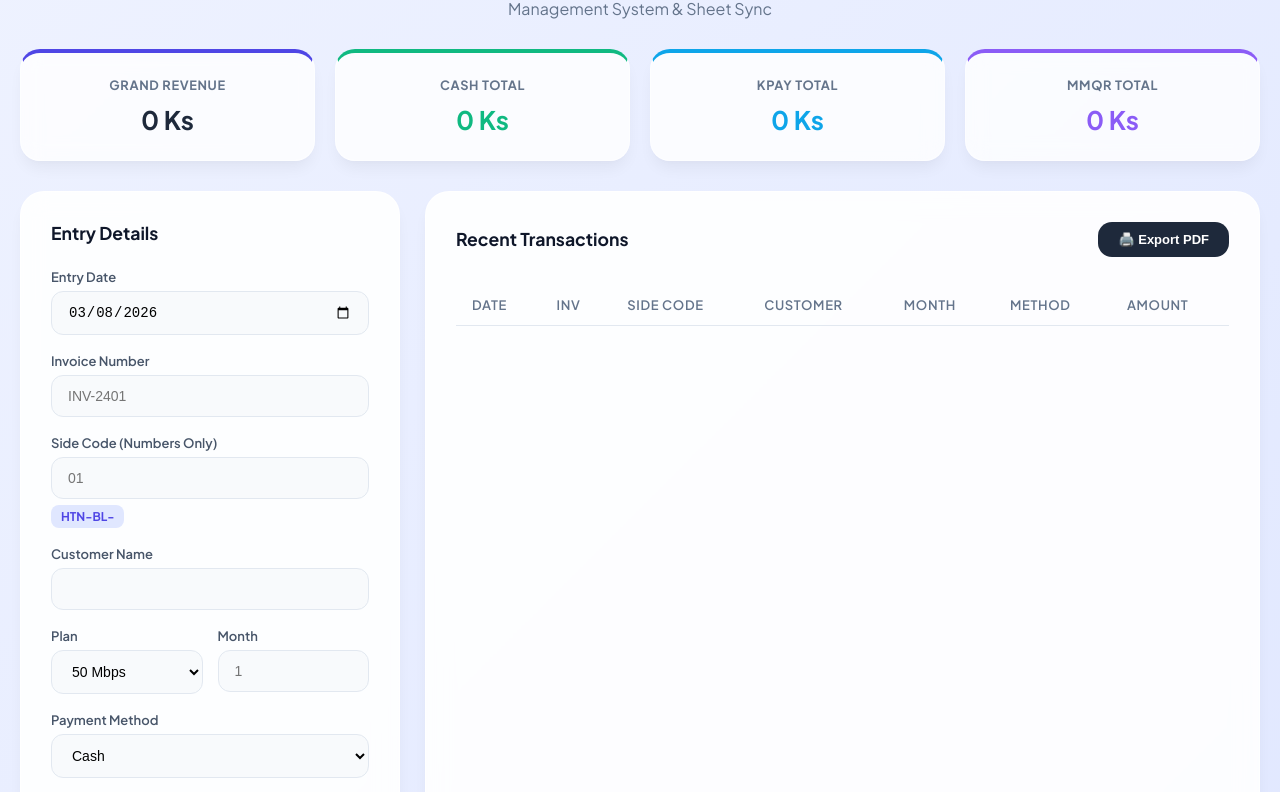
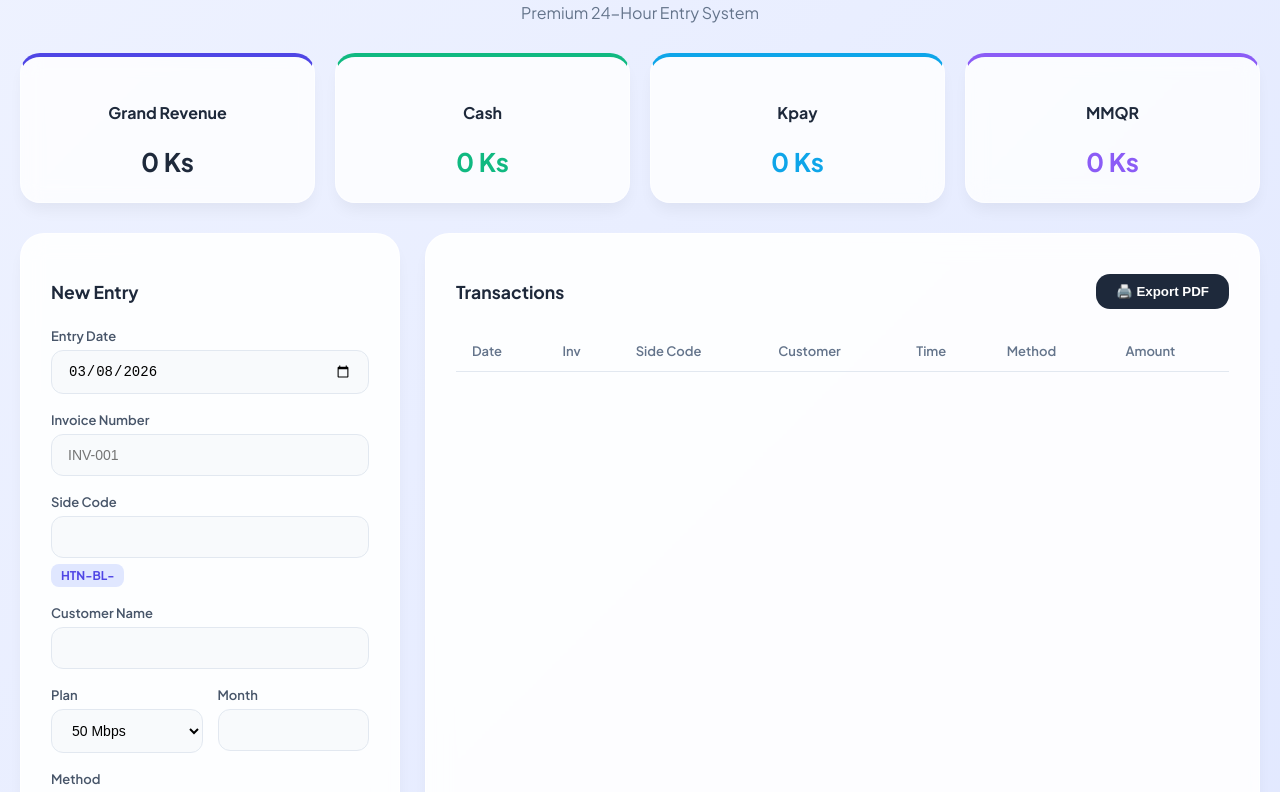
Before and after one commit to myominsoe118-sketch/Billing, a plain HTML site: page index.html in a window 1280 px wide. Shown: the part 74-866 px from the top of the page. Drawn offline with Linux system fonts and the light colour scheme.

Commit message:
Update index.html

```diff
--- a/index.html
+++ b/index.html
@@ -7,216 +7,107 @@
     <link href="https://fonts.googleapis.com/css2?family=Plus+Jakarta+Sans:wght@300;400;600;700&display=swap" rel="stylesheet">
     <style>
         :root {
-            --primary: #4f46e5;
-            --success: #10b981;
-            --info: #0ea5e9;
-            --purple: #8b5cf6;
-            --bg-light: #f1f5f9;
-            --card-shadow: 0 10px 15px -3px rgba(0, 0, 0, 0.05), 0 4px 6px -2px rgba(0, 0, 0, 0.02);
+            --primary: #4f46e5; --success: #10b981; --info: #0ea5e9; --purple: #8b5cf6;
+            --bg-light: #f1f5f9; --card-shadow: 0 10px 15px -3px rgba(0, 0, 0, 0.05);
         }
 
-        /* Number Spinners ဖျောက်ရန် */
-        input::-webkit-outer-spin-button,
-        input::-webkit-inner-spin-button { -webkit-appearance: none; margin: 0; }
+        input::-webkit-outer-spin-button, input::-webkit-inner-spin-button { -webkit-appearance: none; margin: 0; }
         input[type=number] { -moz-appearance: textfield; }
 
         body {
             font-family: 'Plus Jakarta Sans', sans-serif;
             background: linear-gradient(135deg, #eef2ff 0%, #e0e7ff 100%);
-            margin: 0;
-            padding: 20px;
-            color: #1e293b;
-            min-height: 100vh;
+            margin: 0; padding: 20px; color: #1e293b; min-height: 100vh;
         }
 
-        .container { max-width: 1250px; margin: auto; }
+        .container { max-width: 1300px; margin: auto; }
 
-        /* Dashboard Header Cards */
-        .dashboard {
-            display: grid;
-            grid-template-columns: repeat(auto-fit, minmax(220px, 1fr));
-            gap: 20px;
-            margin-bottom: 30px;
+        .dashboard { display: grid; grid-template-columns: repeat(auto-fit, minmax(220px, 1fr)); gap: 20px; margin-bottom: 30px; }
+        .stat-card {
+            background: rgba(255, 255, 255, 0.8); backdrop-filter: blur(10px);
+            padding: 24px; border-radius: 20px; box-shadow: var(--card-shadow);
+            border: 1px solid rgba(255, 255, 255, 0.5); text-align: center;
         }
+        .stat-card .amt { font-size: 1.6rem; font-weight: 700; margin-top: 10px; }
 
-        .stat-card {
-            background: rgba(255, 255, 255, 0.8);
-            backdrop-filter: blur(10px);
-            padding: 24px;
-            border-radius: 20px;
-            box-shadow: var(--card-shadow);
-            border: 1px solid rgba(255, 255, 255, 0.5);
-            text-align: center;
-            transition: transform 0.3s ease;
-        }
-
-        .stat-card:hover { transform: translateY(-5px); }
-        .stat-card h4 { margin: 0; font-size: 0.8rem; font-weight: 700; color: #64748b; text-transform: uppercase; letter-spacing: 0.05em; }
-        .stat-card .amt { font-size: 1.6rem; font-weight: 700; margin-top: 10px; color: #1e293b; }
-
-        /* Main Grid */
-        .main-grid {
-            display: grid;
-            grid-template-columns: 380px 1fr;
-            gap: 25px;
-        }
-
+        .main-grid { display: grid; grid-template-columns: 380px 1fr; gap: 25px; }
         @media (max-width: 1024px) { .main-grid { grid-template-columns: 1fr; } }
 
-        /* Glass Panel */
         .glass-panel {
-            background: rgba(255, 255, 255, 0.9);
-            backdrop-filter: blur(12px);
-            padding: 30px;
-            border-radius: 24px;
-            box-shadow: var(--card-shadow);
+            background: rgba(255, 255, 255, 0.9); backdrop-filter: blur(12px);
+            padding: 30px; border-radius: 24px; box-shadow: var(--card-shadow);
             border: 1px solid rgba(255, 255, 255, 0.7);
         }
 
-        h2, h3 { color: #0f172a; font-weight: 700; margin-top: 0; }
-
-        /* Form Elements */
         .form-group { margin-bottom: 18px; }
         label { font-weight: 600; font-size: 13px; display: block; margin-bottom: 6px; color: #475569; }
-
         input, select, textarea {
             width: 100%; padding: 12px 16px; border: 1px solid #e2e8f0; border-radius: 12px;
-            box-sizing: border-box; font-size: 14px; outline: none; transition: all 0.2s;
-            background: #f8fafc;
+            box-sizing: border-box; font-size: 14px; outline: none; background: #f8fafc;
         }
-
-        input:focus, select:focus { border-color: var(--primary); background: #fff; box-shadow: 0 0 0 4px rgba(79, 70, 229, 0.1); }
 
         .sc-badge { display: inline-block; background: #e0e7ff; color: var(--primary); padding: 4px 10px; border-radius: 8px; font-weight: 700; font-size: 12px; margin-top: 6px; }
 
-        /* Buttons */
-        .btn {
-            width: 100%; padding: 14px; border: none; border-radius: 14px; cursor: pointer;
-            font-weight: 700; font-size: 15px; transition: all 0.3s; margin-top: 10px;
-        }
-        .btn-save { background: var(--primary); color: white; box-shadow: 0 4px 14px rgba(79, 70, 229, 0.3); }
-        .btn-save:hover { background: #4338ca; box-shadow: 0 6px 20px rgba(79, 70, 229, 0.4); }
-        .btn-save:disabled { background: #94a3b8; box-shadow: none; cursor: not-allowed; }
+        .btn { width: 100%; padding: 14px; border: none; border-radius: 14px; cursor: pointer; font-weight: 700; transition: 0.3s; margin-top: 10px; }
+        .btn-save { background: var(--primary); color: white; }
+        .btn-cash { background: #f1f5f9; color: #475569; border: 1px solid #e2e8f0; }
+        .btn-print { background: #1e293b; color: white; width: auto; float: right; padding: 10px 20px; }
 
-        .btn-cash { background: #f1f5f9; color: #475569; border: 1px solid #e2e8f0; }
-        .btn-cash:hover { background: #e2e8f0; }
-
-        .btn-print { background: #1e293b; color: white; width: auto; float: right; padding: 10px 20px; font-size: 13px; margin: 0; }
-
-        /* Table */
         .table-container { overflow-x: auto; margin-top: 20px; }
         table { width: 100%; border-collapse: separate; border-spacing: 0 8px; font-size: 13px; }
-        th { padding: 12px 16px; text-align: left; color: #64748b; font-weight: 600; text-transform: uppercase; letter-spacing: 0.05em; border-bottom: 1px solid #e2e8f0; }
+        th { padding: 12px 16px; text-align: left; color: #64748b; font-weight: 600; border-bottom: 1px solid #e2e8f0; }
         td { padding: 16px; background: white; border-top: 1px solid #f1f5f9; border-bottom: 1px solid #f1f5f9; }
         td:first-child { border-left: 1px solid #f1f5f9; border-top-left-radius: 12px; border-bottom-left-radius: 12px; }
         td:last-child { border-right: 1px solid #f1f5f9; border-top-right-radius: 12px; border-bottom-right-radius: 12px; }
 
-        /* Modal */
         .modal {
             display: none; position: fixed; top: 50%; left: 50%; transform: translate(-50%, -50%);
             background: white; padding: 30px; border-radius: 24px; z-index: 1000; width: 320px;
-            box-shadow: 0 25px 50px -12px rgba(0, 0, 0, 0.25);
         }
         .overlay { display: none; position: fixed; top: 0; left: 0; width: 100%; height: 100%; background: rgba(15, 23, 42, 0.4); backdrop-filter: blur(4px); z-index: 999; }
 
-        @media print {
-            .no-print { display: none !important; }
-            body { background: white; padding: 0; }
-            .glass-panel { box-shadow: none; border: none; background: white; }
-            td { background: transparent; border: 1px solid #eee; }
-        }
+        @media print { .no-print { display: none !important; } body { background: white; } .glass-panel { box-shadow: none; border: none; } }
     </style>
 </head>
 <body>
 
 <div class="container">
     <div style="text-align:center; margin-bottom: 30px;">
-        <h2 style="font-size: 2rem; color: #1e1b4b;">Billing Data Entry</h2>
-        <p style="color: #64748b; margin-top: -15px;">Management System & Sheet Sync</p>
+        <h2 style="font-size: 2rem; color: #1e1b4b; margin:0;">Billing Management</h2>
+        <p style="color: #64748b;">Premium 24-Hour Entry System</p>
     </div>
 
     <div class="dashboard">
-        <div class="stat-card" style="border-top: 4px solid var(--primary);">
-            <h4>Grand Revenue</h4>
-            <div class="amt" id="totalAll">0 Ks</div>
-        </div>
-        <div class="stat-card" style="border-top: 4px solid var(--success);">
-            <h4>Cash Total</h4>
-            <div class="amt" id="totalCash" style="color:var(--success)">0 Ks</div>
-        </div>
-        <div class="stat-card" style="border-top: 4px solid var(--info);">
-            <h4>Kpay Total</h4>
-            <div class="amt" id="totalKpay" style="color:var(--info)">0 Ks</div>
-        </div>
-        <div class="stat-card" style="border-top: 4px solid var(--purple);">
-            <h4>MMQR Total</h4>
-            <div class="amt" id="totalMMQR" style="color:var(--purple)">0 Ks</div>
-        </div>
+        <div class="stat-card" style="border-top: 4px solid var(--primary);"><h4>Grand Revenue</h4><div class="amt" id="totalAll">0 Ks</div></div>
+        <div class="stat-card" style="border-top: 4px solid var(--success);"><h4>Cash</h4><div class="amt" id="totalCash" style="color:var(--success)">0 Ks</div></div>
+        <div class="stat-card" style="border-top: 4px solid var(--info);"><h4>Kpay</h4><div class="amt" id="totalKpay" style="color:var(--info)">0 Ks</div></div>
+        <div class="stat-card" style="border-top: 4px solid var(--purple);"><h4>MMQR</h4><div class="amt" id="totalMMQR" style="color:var(--purple)">0 Ks</div></div>
     </div>
 
     <div class="main-grid">
         <div class="glass-panel no-print">
-            <h3 style="font-size: 1.1rem; margin-bottom: 25px;">Entry Details</h3>
+            <h3 style="font-size: 1.1rem; margin-bottom: 25px;">New Entry</h3>
             <form id="billingForm">
-                <div class="form-group">
-                    <label>Entry Date</label>
-                    <input type="date" id="date" required>
+                <div class="form-group"><label>Entry Date</label><input type="date" id="date" required></div>
+                <div class="form-group"><label>Invoice Number</label><input type="text" id="invoiceNo" placeholder="INV-001" required></div>
+                <div class="form-group"><label>Side Code</label><input type="number" id="sideCode" oninput="document.getElementById('scv').innerText='HTN-BL-'+this.value"><div class="sc-badge" id="scv">HTN-BL-</div></div>
+                <div class="form-group"><label>Customer Name</label><input type="text" id="customer" required></div>
+                <div style="display: grid; grid-template-columns: 1fr 1fr; gap: 15px;">
+                    <div class="form-group"><label>Plan</label><select id="plan"><option>15 Mbps</option><option>25 Mbps</option><option>35 Mbps</option><option selected>50 Mbps</option><option>100 Mbps</option></select></div>
+                    <div class="form-group"><label>Month</label><input type="number" id="month" required></div>
                 </div>
-                <div class="form-group">
-                    <label>Invoice Number</label>
-                    <input type="text" id="invoiceNo" placeholder="INV-2401" required>
-                </div>
-                <div class="form-group">
-                    <label>Side Code (Numbers Only)</label>
-                    <input type="number" id="sideCode" placeholder="01" oninput="document.getElementById('scv').innerText='HTN-BL-'+this.value">
-                    <div class="sc-badge" id="scv">HTN-BL-</div>
-                </div>
-                <div class="form-group">
-                    <label>Customer Name</label>
-                    <input type="text" id="customer" required>
-                </div>
-                <div class="form-grid-half" style="display: grid; grid-template-columns: 1fr 1fr; gap: 15px;">
-                    <div class="form-group">
-                        <label>Plan</label>
-                        <select id="plan">
-                            <option>15 Mbps</option><option>25 Mbps</option><option>35 Mbps</option><option selected>50 Mbps</option><option>100 Mbps</option>
-                        </select>
-                    </div>
-                    <div class="form-group">
-                        <label>Month</label>
-                        <input type="number" id="month" placeholder="1" required>
-                    </div>
-                </div>
-                <div class="form-group">
-                    <label>Payment Method</label>
-                    <select id="method" onchange="const t=document.getElementById('tB'); t.style.display=(this.value=='Cash'?'none':'block')">
-                        <option value="Cash">Cash</option>
-                        <option value="Kpay">Kpay</option>
-                        <option value="MMQR">MMQR</option>
-                    </select>
-                </div>
-                <div class="form-group" id="tB" style="display:none;">
-                    <label>Payment Time</label>
-                    <input type="time" id="time">
-                </div>
-                <div class="form-group">
-                    <label>Amount (Ks)</label>
-                    <input type="number" id="amount" required>
-                </div>
-                <div class="form-group">
-                    <label>Remark (Optional)</label>
-                    <textarea id="remark" rows="1" style="resize: none;"></textarea>
-                </div>
+                <div class="form-group"><label>Method</label><select id="method"><option value="Cash">Cash</option><option value="Kpay">Kpay</option><option value="MMQR">MMQR</option></select></div>
+                <div class="form-group"><label>Payment Time (24hr)</label><input type="time" id="time" required></div>
+                <div class="form-group"><label>Amount (Ks)</label><input type="number" id="amount" required></div>
+                <div class="form-group"><label>Remark</label><textarea id="remark" rows="1"></textarea></div>
                 <button type="button" class="btn btn-cash" onclick="document.getElementById('cm').style.display='block';document.getElementById('ov').style.display='block'">💰 Cash Breakdown</button>
                 <button type="submit" class="btn btn-save" id="sBtn">Save Transaction</button>
             </form>
         </div>
 
         <div class="glass-panel" id="printArea">
-            <div style="display:flex; justify-content: space-between; align-items: center; margin-bottom: 10px;">
-                <h3 style="font-size: 1.1rem; margin: 0;">Recent Transactions</h3>
-                <button class="btn btn-print no-print" onclick="window.print()">🖨️ Export PDF</button>
-            </div>
+            <button class="btn btn-print no-print" onclick="window.print()">🖨️ Export PDF</button>
+            <h3 style="font-size: 1.1rem; margin-bottom: 10px;">Transactions</h3>
             <div class="table-container">
                 <table id="dataTable">
                     <thead>
@@ -225,7 +116,7 @@
                             <th>Inv</th>
                             <th>Side Code</th>
                             <th>Customer</th>
-                            <th>Month</th>
+                            <th>Time</th>
                             <th>Method</th>
                             <th>Amount</th>
                         </tr>
@@ -240,25 +131,15 @@
 <div class="overlay" id="ov" onclick="this.style.display='none';document.getElementById('cm').style.display='none'"></div>
 <div class="modal" id="cm">
     <h3 style="font-size: 1rem; margin-bottom: 20px;">Cash Breakdown</h3>
-    <div style="display:flex; justify-content:space-between; margin-bottom:12px; align-items:center;">
-        <span style="font-weight: 600;">10,000</span> <input type="number" class="nt" data-v="10000" style="width:110px;">
-    </div>
-    <div style="display:flex; justify-content:space-between; margin-bottom:12px; align-items:center;">
-        <span style="font-weight: 600;">5,000</span> <input type="number" class="nt" data-v="5000" style="width:110px;">
-    </div>
-    <div style="display:flex; justify-content:space-between; margin-bottom:12px; align-items:center;">
-        <span style="font-weight: 600;">1,000</span> <input type="number" class="nt" data-v="1000" style="width:110px;">
-    </div>
-    <div style="display:flex; justify-content:space-between; margin-bottom:12px; align-items:center;">
-        <span style="font-weight: 600;">500</span> <input type="number" class="nt" data-v="500" style="width:110px;">
-    </div>
-    <button class="btn btn-save" style="margin-top:15px;" onclick="document.getElementById('cm').style.display='none';document.getElementById('ov').style.display='none'">Confirm</button>
+    <div style="display:flex; justify-content:space-between; margin-bottom:12px; align-items:center;"><span>10,000</span> <input type="number" class="nt" style="width:110px;"></div>
+    <div style="display:flex; justify-content:space-between; margin-bottom:12px; align-items:center;"><span>5,000</span> <input type="number" class="nt" style="width:110px;"></div>
+    <div style="display:flex; justify-content:space-between; margin-bottom:12px; align-items:center;"><span>1,000</span> <input type="number" class="nt" style="width:110px;"></div>
+    <div style="display:flex; justify-content:space-between; margin-bottom:12px; align-items:center;"><span>500</span> <input type="number" class="nt" style="width:110px;"></div>
+    <button class="btn btn-save" onclick="document.getElementById('cm').style.display='none';document.getElementById('ov').style.display='none'">Confirm</button>
 </div>
 
 <script>
-    // သင့်ထံမှရရှိသော Google Sheet Link
     const SCRIPT_URL = "https://script.google.com/macros/s/AKfycbxa6gxraGYyMgvUnfueg-X2CEJbZaJlyNXLT8uUgjXcrio6L2OS2HwKUqJ9SQa7lwL3XQ/exec";
-
     let ts = { Cash: 0, Kpay: 0, MMQR: 0, G: 0 };
     document.getElementById('date').valueAsDate = new Date();
 
@@ -275,49 +156,27 @@
             plan: document.getElementById('plan').value,
             month: document.getElementById('month').value,
             method: document.getElementById('method').value,
-            time: document.getElementById('time').value || '-',
+            time: document.getElementById('time').value,
             amount: parseInt(document.getElementById('amount').value),
             remark: document.getElementById('remark').value
         };
 
-        // Update Dashboard
-        ts[d.method] += d.amount;
-        ts.G += d.amount;
+        ts[d.method] += d.amount; ts.G += d.amount;
         document.getElementById('totalAll').innerText = ts.G.toLocaleString() + " Ks";
         document.getElementById('totalCash').innerText = ts.Cash.toLocaleString() + " Ks";
         document.getElementById('totalKpay').innerText = ts.Kpay.toLocaleString() + " Ks";
         document.getElementById('totalMMQR').innerText = ts.MMQR.toLocaleString() + " Ks";
 
-        // Table UI
-        const r = `<tr>
-            <td>${d.date}</td>
-            <td><strong>${d.invoice}</strong></td>
-            <td><span class="sc-badge">${d.side}</span></td>
-            <td>${d.customer}</td>
-            <td style="text-align:center">${d.month}</td>
-            <td><small>${d.method}</small></td>
-            <td style="font-weight:700">${d.amount.toLocaleString()}</td>
-        </tr>`;
+        const r = `<tr><td>${d.date}</td><td><strong>${d.invoice}</strong></td><td><span class="sc-badge">${d.side}</span></td><td>${d.customer}</td><td>${d.time}</td><td>${d.method}</td><td style="font-weight:700">${d.amount.toLocaleString()}</td></tr>`;
         document.getElementById('tableBody').insertAdjacentHTML('afterbegin', r);
 
-        // Sync with Google Sheet
-        fetch(SCRIPT_URL, {
-            method: "POST",
-            mode: "no-cors",
-            headers: { "Content-Type": "application/json" },
-            body: JSON.stringify(d)
-        }).then(() => {
+        fetch(SCRIPT_URL, { method: "POST", mode: "no-cors", headers: { "Content-Type": "application/json" }, body: JSON.stringify(d) })
+        .then(() => {
             b.innerText = "Save Transaction"; b.disabled = false;
-            this.reset();
-            document.getElementById('date').valueAsDate = new Date();
+            this.reset(); document.getElementById('date').valueAsDate = new Date();
             document.getElementById('scv').innerText = "HTN-BL-";
-            document.getElementById('tB').style.display = 'none';
-        }).catch(() => {
-            alert("Sync Error! Please check connection.");
-            b.innerText = "Save Transaction"; b.disabled = false;
-        });
+        }).catch(() => { alert("Sync Error!"); b.innerText = "Save Transaction"; b.disabled = false; });
     };
 </script>
-
 </body>
 </html>
```
